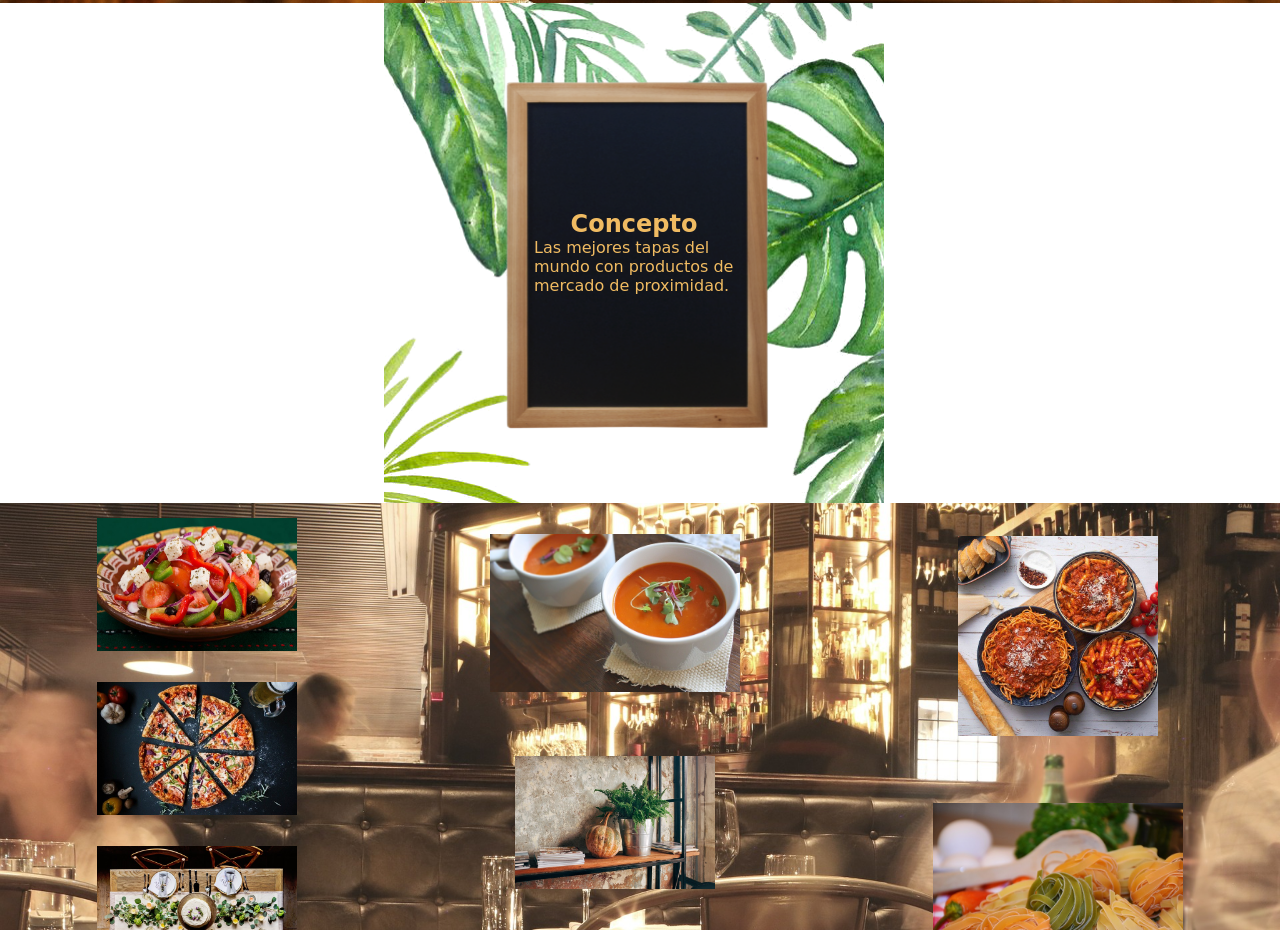
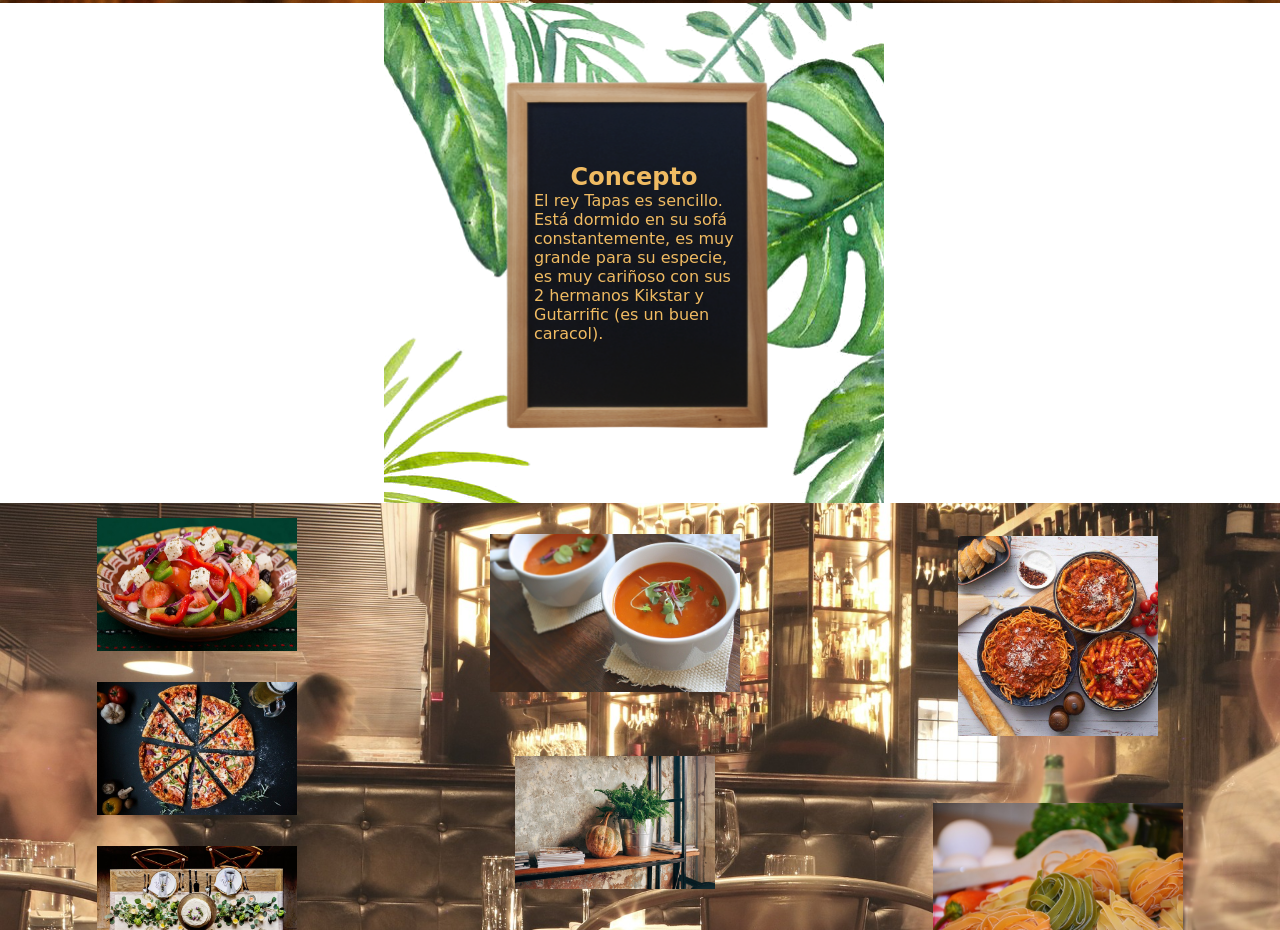
Before and after one commit to IsabelGuMo/Ejercicio-Restaurante, a plain HTML site: page index.html in a window 1280 px wide. Shown: the part 715-1645 px from the top of the page. Drawn offline with Linux system fonts and the light colour scheme.

Commit message:
Cambio descripción

```diff
--- a/index.html
+++ b/index.html
@@ -50,7 +50,7 @@
         <section class="container-concepto">
             <div id="concepto" class="concepto">
                 <h2>Concepto</h2>
-                <p>Las mejores tapas del mundo con productos de mercado de proximidad.
+                <p>El rey Tapas es sencillo. Está dormido en su sofá constantemente, es muy grande para su especie, es muy cariñoso con sus 2 hermanos Kikstar y Gutarrific (es un buen caracol).
                 </p>
             </div>
         </section >
```
